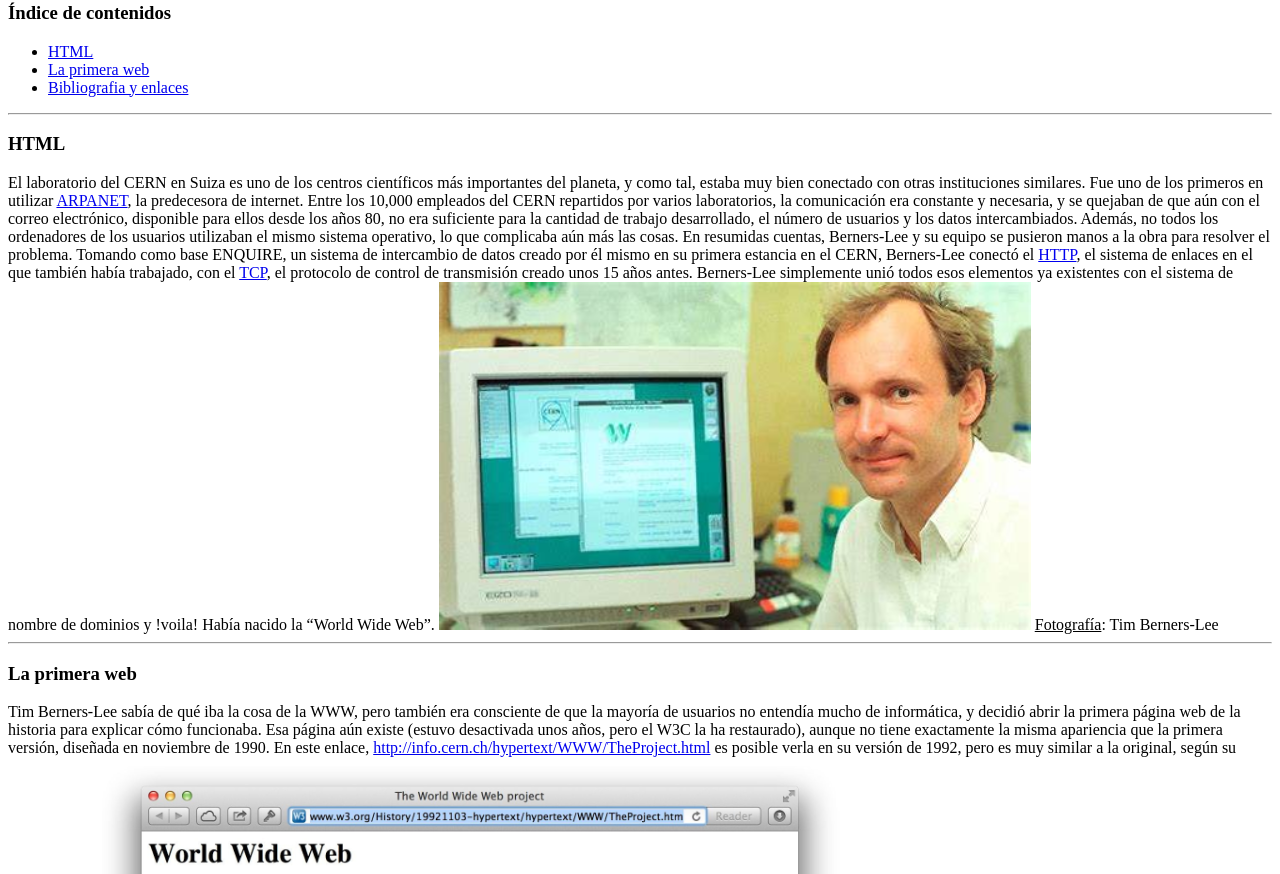
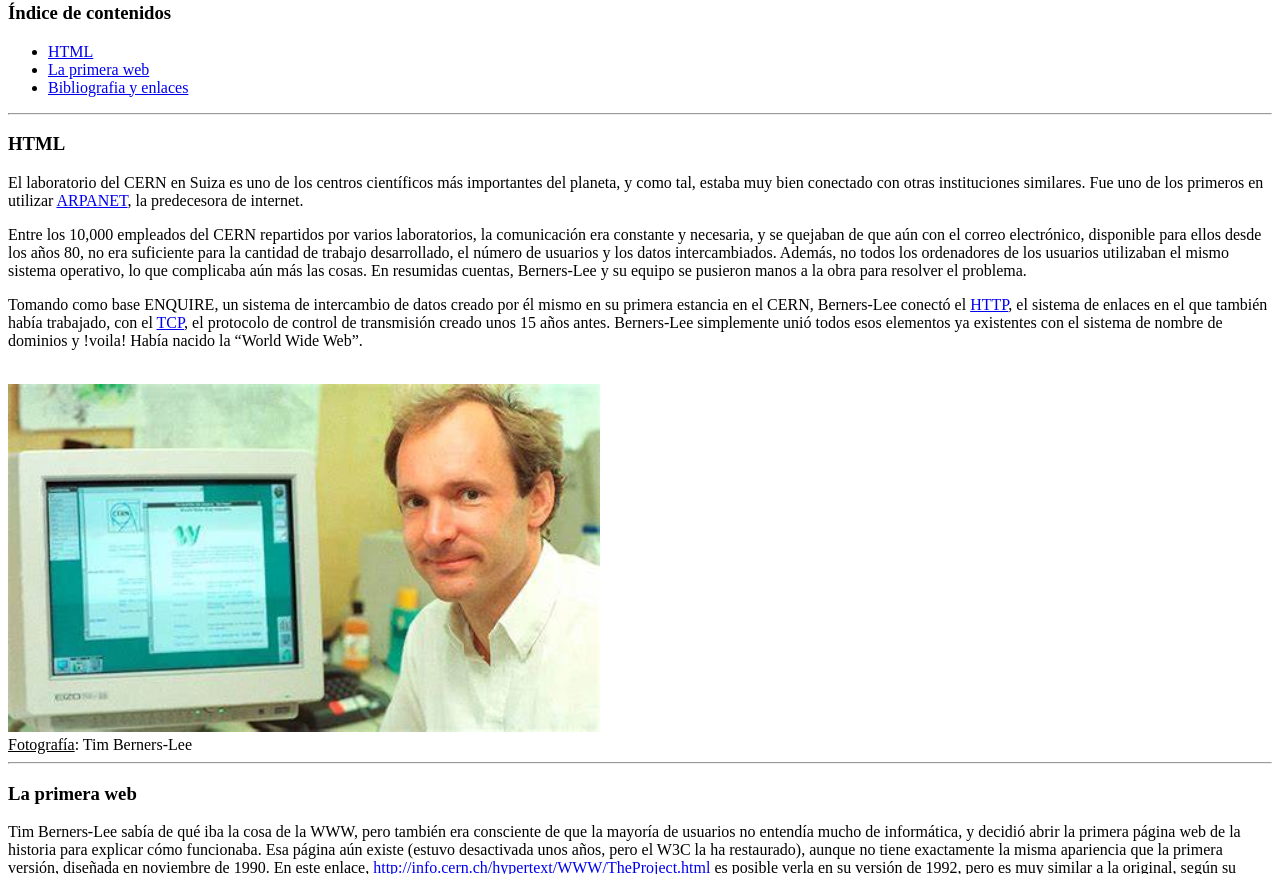
Before and after one commit to GerardASIX2324/ASIX1M4UF1-A4Miprimerap-ginaHTML, a plain HTML site: page Index.html in a window 1280 px wide. Shown: the part 78-952 px from the top of the page. Drawn offline with Linux system fonts and the light colour scheme.

Commit message:
completa total

```diff
--- a/Index.html
+++ b/Index.html
@@ -18,23 +18,23 @@
     <hr>
 
     <h3 id="HTML">HTML</h3>
-    El laboratorio del CERN en Suiza es uno de los centros científicos más importantes del planeta, y como tal, estaba muy bien conectado con otras instituciones similares. Fue uno de los primeros en utilizar <a href="https://es.wikipedia.org/wiki/ARPANET"alt="ARPANET"target="_blank">ARPANET</a>, la predecesora de internet.
+    <p>El laboratorio del CERN en Suiza es uno de los centros científicos más importantes del planeta, y como tal, estaba muy bien conectado con otras instituciones similares. Fue uno de los primeros en utilizar <a href="https://es.wikipedia.org/wiki/ARPANET"alt="ARPANET"target="_blank">ARPANET</a>, la predecesora de internet. </p>
 
-    Entre los 10,000 empleados del CERN repartidos por varios laboratorios, la comunicación era constante y necesaria, y se quejaban de que aún con el correo electrónico, disponible para ellos desde los años 80, no era suficiente para la cantidad de trabajo desarrollado, el número de usuarios y los datos intercambiados. Además, no todos los ordenadores de los usuarios utilizaban el mismo sistema operativo, lo que complicaba aún más las cosas. En resumidas cuentas, Berners-Lee y su equipo se pusieron manos a la obra para resolver el problema.
+    <p>Entre los 10,000 empleados del CERN repartidos por varios laboratorios, la comunicación era constante y necesaria, y se quejaban de que aún con el correo electrónico, disponible para ellos desde los años 80, no era suficiente para la cantidad de trabajo desarrollado, el número de usuarios y los datos intercambiados. Además, no todos los ordenadores de los usuarios utilizaban el mismo sistema operativo, lo que complicaba aún más las cosas. En resumidas cuentas, Berners-Lee y su equipo se pusieron manos a la obra para resolver el problema.</p>
 
-    Tomando como base ENQUIRE, un sistema de intercambio de datos creado por él mismo en su primera estancia en el CERN, Berners-Lee conectó el <a href="https://es.wikipedia.org/wiki/Protocolo_de_transferencia_de_hipertexto"alt="HTTP"target="_blank">HTTP</a>, el sistema de enlaces en el que también había trabajado, con el <a href="https://es.wikipedia.org/wiki/Protocolo_de_control_de_transmisión"alt="TCP"target="_blank">TCP</a>, el protocolo de control de transmisión creado unos 15 años antes. Berners-Lee simplemente unió todos esos elementos ya existentes con el sistema de nombre de dominios y !voila! Había nacido la “World Wide Web”.
-
+    <p>Tomando como base ENQUIRE, un sistema de intercambio de datos creado por él mismo en su primera estancia en el CERN, Berners-Lee conectó el <a href="https://es.wikipedia.org/wiki/Protocolo_de_transferencia_de_hipertexto"alt="HTTP"target="_blank">HTTP</a>, el sistema de enlaces en el que también había trabajado, con el <a href="https://es.wikipedia.org/wiki/Protocolo_de_control_de_transmisión"alt="TCP"target="_blank">TCP</a>, el protocolo de control de transmisión creado unos 15 años antes. Berners-Lee simplemente unió todos esos elementos ya existentes con el sistema de nombre de dominios y !voila! Había nacido la “World Wide Web”.</p>
+<br>
     <img src="./imagenes/tio raro primera web.png" alt="Tim Berners-Lee">
-
+<br>
     <u>Fotografía</u>: Tim Berners-Lee
 
     <hr>
 
     <h3 id="La primera web">La primera web</h3>
-    Tim Berners-Lee sabía de qué iba la cosa de la WWW, pero también era consciente de que la mayoría de usuarios no entendía mucho de informática, y decidió abrir la primera página web de la historia para explicar cómo funcionaba. Esa página aún existe (estuvo desactivada unos años, pero el W3C la ha restaurado), aunque no tiene exactamente la misma apariencia que la primera versión, diseñada en noviembre de 1990. En este enlace, <a href="http://info.cern.ch/hypertext/WWW/TheProject.html"alt="primera web de la historia"target="_blank">http://info.cern.ch/hypertext/WWW/TheProject.html</a> es posible verla en su versión de 1992, pero es muy similar a la original, según su propio autor.
-
+    <p>Tim Berners-Lee sabía de qué iba la cosa de la WWW, pero también era consciente de que la mayoría de usuarios no entendía mucho de informática, y decidió abrir la primera página web de la historia para explicar cómo funcionaba. Esa página aún existe (estuvo desactivada unos años, pero el W3C la ha restaurado), aunque no tiene exactamente la misma apariencia que la primera versión, diseñada en noviembre de 1990. En este enlace, <a href="http://info.cern.ch/hypertext/WWW/TheProject.html"alt="primera web de la historia"target="_blank">http://info.cern.ch/hypertext/WWW/TheProject.html</a> es posible verla en su versión de 1992, pero es muy similar a la original, según su propio autor.</p>
+    <br>
     <img src="./imagenes/primera web.png" alt="Primera página web de la historia">
-
+    <br>
     <u>Fotografía</u>:Primera página web de la historia
 
     <hr>
@@ -57,10 +57,10 @@
     <hr>
 
     <strong>Autor</strong>: Gerard Rodríguez Roca
-
+<br>
     <strong>Actividad</strong>: ASIX1M4UF1A4-Mi primera página HTML
-
-
+<br>
+<br>
     <a href="#Indice">Volver al índice de contenidos</a>
 </body>
 </html>
```
